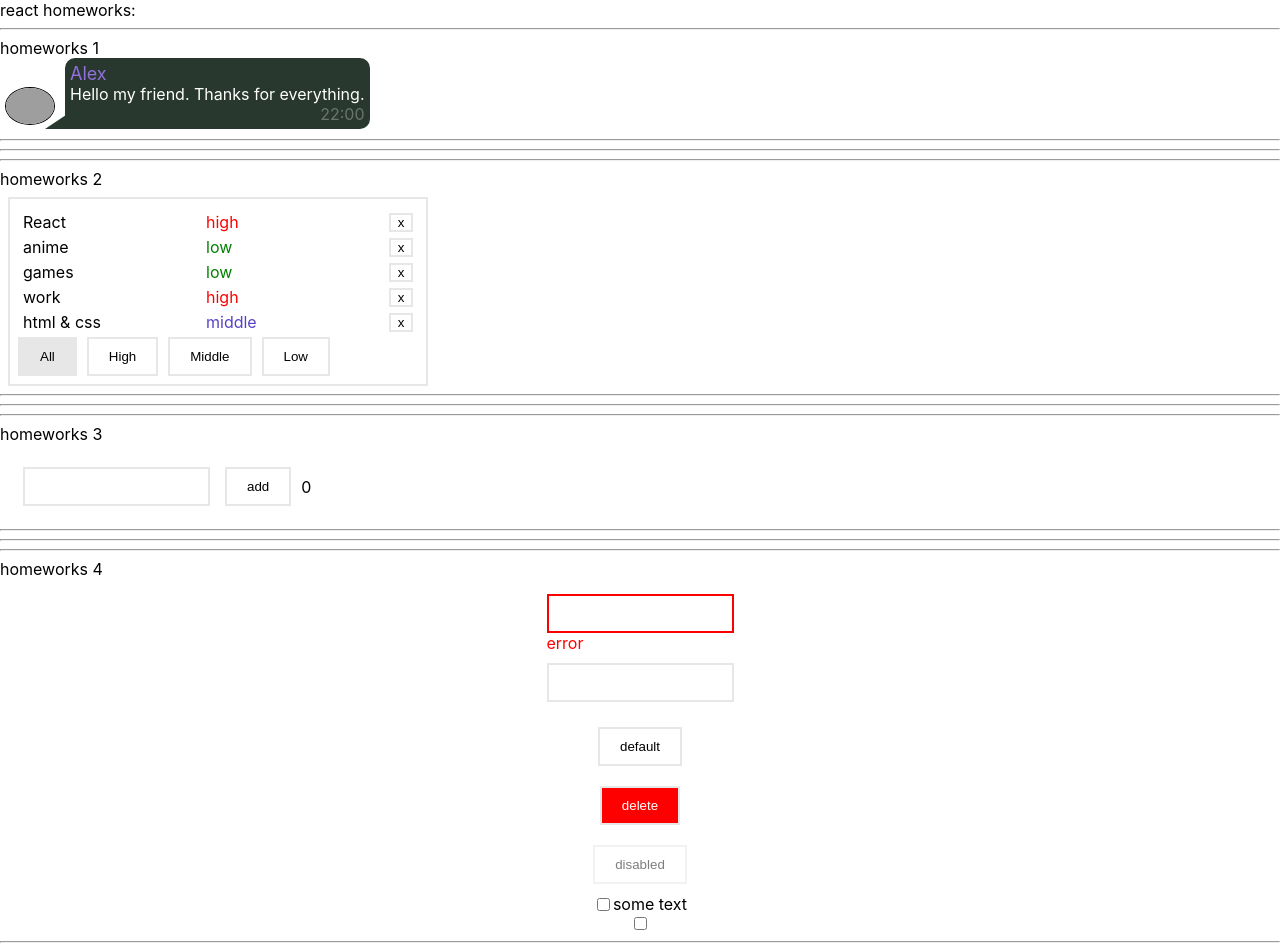
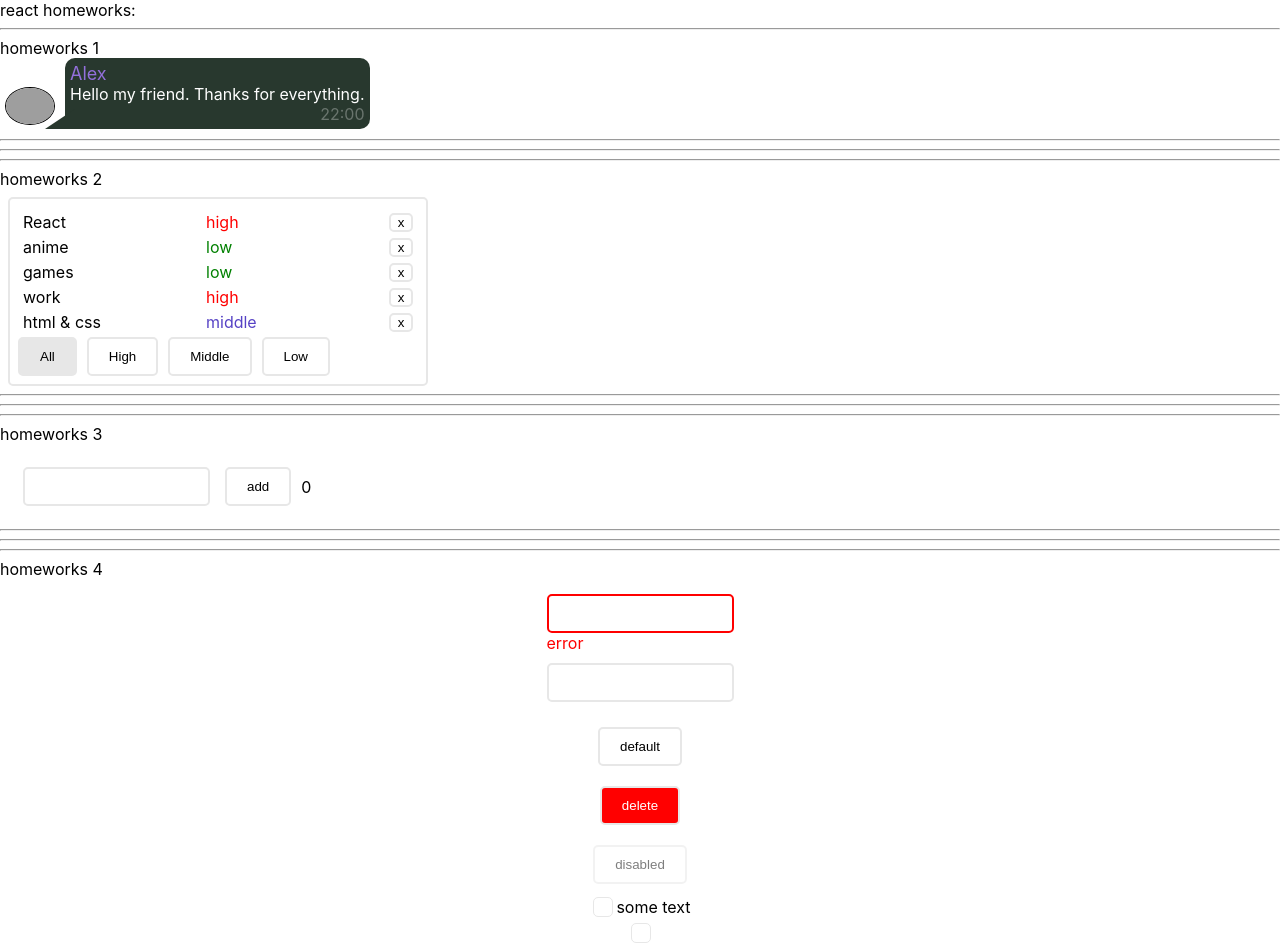
Before and after one commit to Nirweint/homeworks, a React (Create React App) app: page / in a window 1280 px wide. Shown: the top 949 px of the page. Built offline with nearby package versions, Linux system fonts and the light colour scheme; grey boxes are pictures that could not be loaded.

Commit message:
hw4 checkbox done

```diff
--- a/src/p2-homeworks/h2/Affairs.module.css
+++ b/src/p2-homeworks/h2/Affairs.module.css
@@ -4,6 +4,7 @@
     margin: 0.5em;
     font-size: 16px;
     border: 2px solid #e7e7e7;
+    border-radius: 5px;
     min-width: 305px;
     max-width: 400px;
 }
--- a/src/p2-homeworks/h4/common/c1-SuperInputText/SuperInputText.module.css
+++ b/src/p2-homeworks/h4/common/c1-SuperInputText/SuperInputText.module.css
@@ -6,6 +6,7 @@
 
 .input {
     border: 2px solid #e7e7e7;
+    border-radius: 5px;
     padding: 10px 5px 10px 1px;
     margin: 15px;
 
--- a/src/p2-homeworks/h4/common/c2-SuperButton/SuperButton.module.css
+++ b/src/p2-homeworks/h4/common/c2-SuperButton/SuperButton.module.css
@@ -3,6 +3,7 @@
     padding: 10px 20px;
 
     border: 2px solid #e7e7e7;
+    border-radius: 5px;
     background-color: #fff;
     color: black;
     cursor: pointer;
--- a/src/p2-homeworks/h4/common/c3-SuperCheckbox/SuperCheckbox.module.css
+++ b/src/p2-homeworks/h4/common/c3-SuperCheckbox/SuperCheckbox.module.css
@@ -5,7 +5,19 @@
 }
 
 .checkbox {
+    appearance: none;
     cursor: pointer;
+
+    border: 1px solid #e7e7e7;
+    border-radius: 5px;
+
+    width: 20px;
+    height: 20px;
+}
+
+.checkbox:checked {
+    appearance: none;
+    background: url("check.png") center/15px no-repeat;
 }
 
 .spanClassName {
```
Also changed, not shown: src/p2-homeworks/h4/common/c3-SuperCheckbox/check.png (added).
